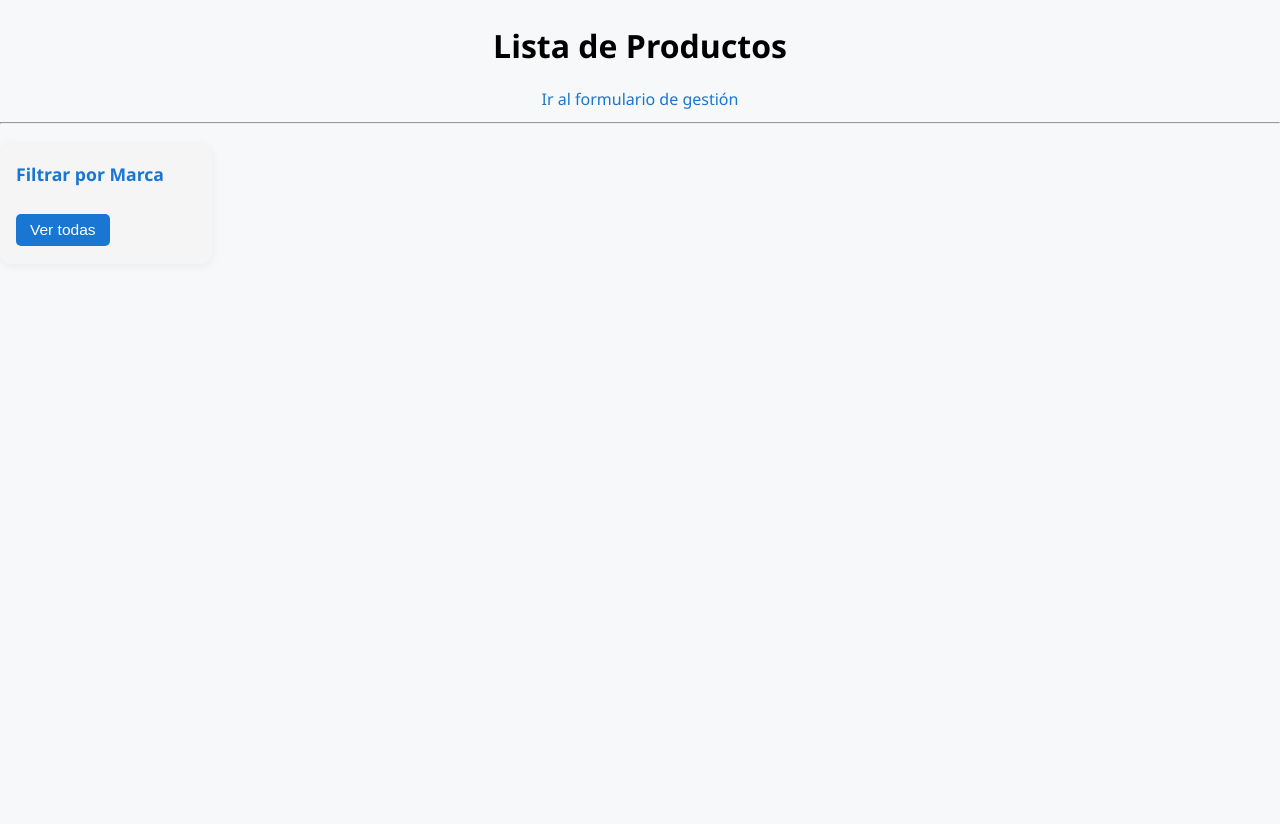
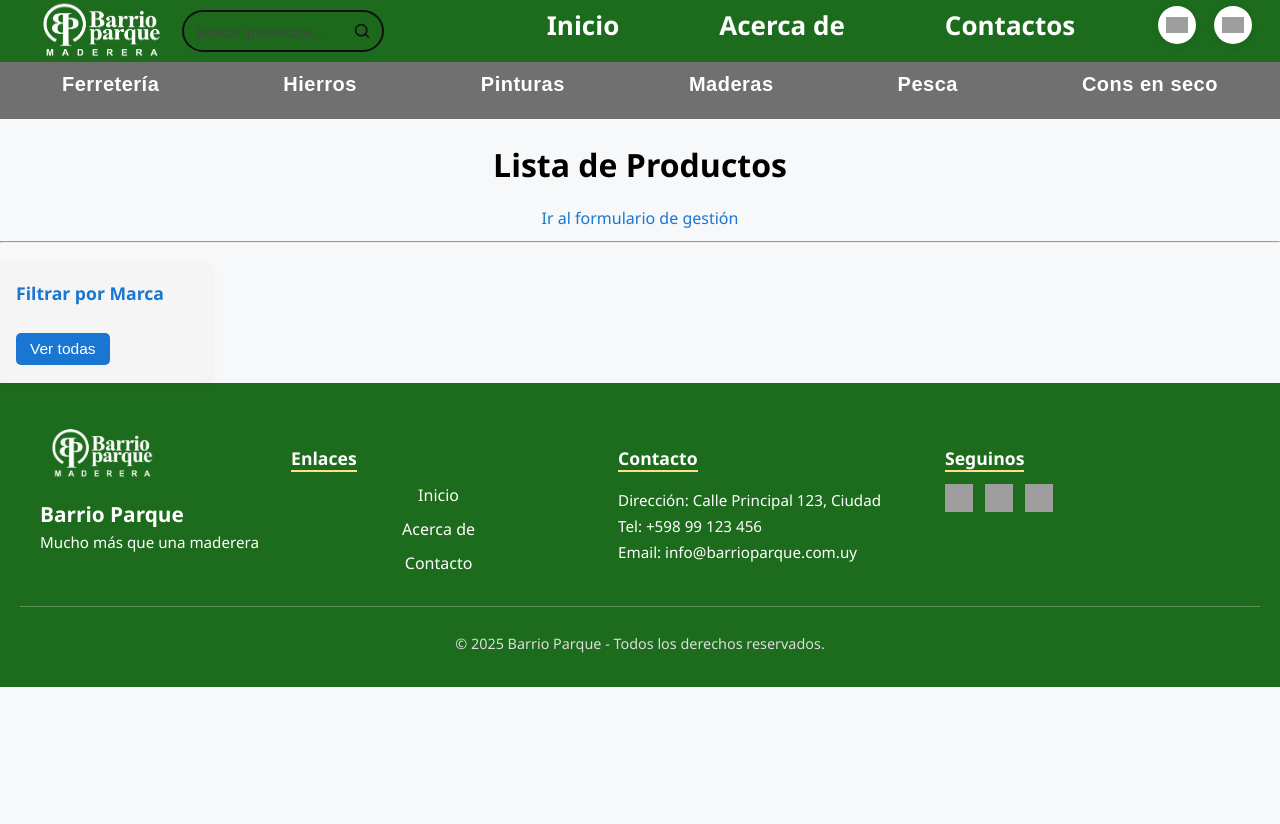
Before and after one commit to LautaroEtcheverry/Maderera, a PHP site: page /productos.html in a window 1280 px wide. After the commit the page ends 687 px from the top, so only its background shows below. Run offline with PHP 8.4, Linux system fonts and the light colour scheme; grey boxes are pictures that could not be loaded.

Commit message:
productos footer y nav

```diff
--- a/Proyecto-final/frontend/productos.css
+++ b/Proyecto-final/frontend/productos.css
@@ -3,6 +3,167 @@ body {
     min-height: 100vh;
     margin: 0;
     font-family: 'Segoe UI', Arial, sans-serif;
+}
+
+
+header {
+  background-color: #1d6b1d;
+  color: white;
+  display: flex;
+  align-items: center;
+  justify-content: space-between;
+  padding: 0 28px;
+  height: 62px;
+  box-sizing: border-box;
+
+}
+
+.header-left {
+  display: flex;
+  align-items: center;
+  gap: 6px;
+}
+
+.header-logo {
+  width: 140px;
+  height: 68px;
+  border-radius: 8px;
+  padding: 1px;
+}
+
+.header-search {
+  display: flex;
+  align-items: center;
+  background: rgba(0,0,0,0.02);
+  border: 2px solid #111;
+  border-radius: 30px;
+  padding: 2px 8px 2px 12px;
+  height: 34px;
+  transition: border 0.2s, box-shadow 0.2s;
+  width: fit-content;
+  margin-left: 6e0px;
+}
+
+.header-search:focus-within {
+  border-color: #1d6b1d;
+  box-shadow: 0 2px 12px rgba(29,107,29,0.10);
+}
+
+.header-search input {
+  background: transparent;
+  border: none;
+  outline: none;
+  color: #111;
+  font-size: 15px;
+  width: 150px;
+  padding: 4px 0;
+}
+
+.header-search input::placeholder {
+  color: #444;
+  opacity: 1;
+}
+
+.search-btn {
+  background: none;
+  border: none;
+  cursor: pointer;
+  padding: 2px 4px;
+  display: flex;
+  align-items: center;
+  border-radius: 50%;
+  transition: background 0.18s;
+  margin-left: 4px;
+}
+
+.search-btn svg {
+  width: 16px;
+  height: 16px;
+}
+
+.search-btn:hover {
+  background: rgba(29,107,29,0.08);
+}
+
+.header-center {
+  margin-left: 80px;
+  display: flex;
+  gap: 100px;
+  align-items: center;
+}
+
+.header-center a {
+  color: white;
+  font-weight: bold;
+  font-size: 26px;
+  transition: color 0.18s;
+  text-decoration: none;
+}
+
+.header-center a:hover {
+  color: #ffe082;
+}
+
+.header-right {
+  display: flex;
+  align-items: center;
+  gap: 18px;
+}
+
+.login-icon {
+  font-size: 22px;
+  color: white;
+  transition: transform 0.18s;
+}
+
+.header-right a:hover .login-icon {
+  transform: scale(1.18);
+  color: #ffe082;
+}
+
+.icon-circle {
+  display: inline-flex;
+  align-items: center;
+  justify-content: center;
+  background: #fff;
+  border-radius: 50%;
+  width: 38px;
+  height: 38px;
+  box-shadow: 0 2px 8px rgba(0,0,0,0.08);
+  transition: box-shadow 0.18s, transform 0.18s;
+}
+
+.icon-circle img {
+  width: 22px;
+  height: 22px;
+  object-fit: contain;
+}
+
+.header-right a:hover .icon-circle {
+  box-shadow: 0 4px 16px #ffe082;
+  transform: scale(1.12);
+}
+
+
+
+nav {
+  background-color: #707070;
+  display: flex;
+  justify-content: space-around;
+  padding: 10px 0;
+}
+
+nav a {
+  font-family: Arial, Helvetica, sans-serif;
+  font-weight: 400;
+  font-size: 1.25rem;
+  letter-spacing: 0.5px;
+  color: white;
+  text-decoration: none;
+  font-weight: bold;
+  height: 25px;
+  display: flex;
+  align-items: center;
 }
 
 h1 {
@@ -249,3 +410,147 @@ form#formProducto button:hover {
     .filtro-lateral { width: 100%; margin-bottom: 18px; }
     .productos-grid { flex-direction: column; align-items: center; }
 }
+
+
+
+footer {
+  background-color: #1d6b1d;
+  color: #fff;
+  padding: 40px 20px 20px 20px;
+}
+
+.footer-container {
+  display: flex;
+  flex-wrap: wrap;
+  justify-content: space-between;
+  max-width: 1200px;
+  margin: 0 auto;
+  gap: 32px;
+
+}
+
+.footer-logo img {
+  width: 120px;
+  border-radius: 8px;
+}
+
+.footer-logo h4 {
+  margin: 10px 0 4px 0;
+  font-size: 1.3rem;
+}
+
+.footer-logo p {
+  margin: 0;
+  font-size: 0.95rem;
+}
+
+.footer-links,
+.footer-contact,
+.footer-social {
+  flex: 1 1 180px;
+}
+
+.footer-links h4,
+.footer-contact h4,
+.footer-social h4 {
+  margin-bottom: 12px;
+  font-size: 1.1rem;
+  border-bottom: 2px solid #ffe082;
+  display: inline-block;
+}
+
+.footer-links ul {
+  list-style: none;
+  padding: 0;
+  margin: 0;
+}
+
+.footer-links ul li {
+  margin-bottom: 8px;
+}
+
+.footer-links ul li a {
+  color: #fff;
+  text-decoration: none;
+  transition: color 0.18s;
+}
+
+.footer-links ul li a:hover {
+  color: #ffe082;
+}
+
+.footer-contact p {
+  margin: 6px 0;
+  font-size: 0.95rem;
+}
+
+.footer-social .social-icons {
+  display: flex;
+  gap: 12px;
+}
+
+.footer-social .social-icons a img {
+  width: 28px;
+  height: 28px;
+  transition: transform 0.18s;
+  filter: grayscale(30%);
+}
+
+.footer-social .social-icons a:hover img {
+  transform: scale(1.2);
+}
+
+.footer-bottom {
+  text-align: center;
+  border-top: 1px solid #ffffff44;
+  margin-top: 20px;
+  padding-top: 12px;
+  font-size: 0.9rem;
+  color: #ddd;
+}
+.contactanos-left {
+  background: none;
+  border-radius: 12px;
+  padding: 24px 24px;
+  max-width: 400px;
+  width: 100%;
+  color: #ffffff;
+  text-align: left;
+}
+
+.contactanos-left h2 {
+  color: #ffffff;
+  margin-bottom: 16px;
+  font-size: 1.4rem;
+  border-bottom: 2px solid #ffffff;
+  display: inline-block;
+  padding-bottom: 4px;
+}
+
+.contactanos-left ul {
+  list-style: none;
+  padding: 0;
+  margin: 0;
+}
+
+.contactanos-left ul li {
+  margin-bottom: 10px;
+  font-size: 1rem;
+}
+
+.redes-contacto {
+  display: flex;
+  gap: 16px;
+  margin-top: 20px;
+}
+
+.redes-contacto a img {
+  width: 30px;
+  height: 30px;
+  transition: transform 0.2s ease;
+}
+
+.redes-contacto a:hover img {
+  transform: scale(1.1);
+  filter: none;
+}
--- a/Proyecto-final/frontend/productos.html
+++ b/Proyecto-final/frontend/productos.html
@@ -1,10 +1,54 @@
 <!DOCTYPE html>
 <html lang="es">
 <head>
-    <meta charset="UTF-8">
-    <title>Lista de Productos</title>
-    <link rel="stylesheet" href="productos.css">
+  <meta charset="UTF-8" />
+  <meta name="viewport" content="width=device-width, initial-scale=1.0"/>
+  <title>Productos | Barrio parque</title>
+  <link rel="stylesheet" href="productos.css" />
+  <link rel="icon" href="../inicio/assets/Logo_oficial_maderera.png" type="image/x-icon"/>
 </head>
+<body>
+<header>
+  <div class="header-left">
+    <img src="../../Proyecto-final/frontend/inicio/assets/Logo_oficial_maderera.png" alt="Logo" class="header-logo" />
+    <form class="header-search">
+      <input type="text" placeholder="Buscar productos..." />
+      <button type="submit" class="search-btn" aria-label="Buscar">
+        <svg width="20" height="20" viewBox="0 0 20 20" fill="none">
+          <circle cx="9" cy="9" r="7" stroke="#111" stroke-width="2"/>
+          <line x1="14" y1="14" x2="18" y2="17.5" stroke="#111" stroke-width="2" stroke-linecap="round"/>
+        </svg>
+      </button>
+    </form>
+  </div>
+  <div class="header-center">
+    <a href="../../Proyecto-final/frontend/inicio/inicio.html">Inicio</a>
+    <a href="../frontend/acercade/acercade.html">Acerca de</a>
+    <a href="../frontend/contacto/contacto.html">Contactos</a>
+  </div>
+  <div class="header-right">
+    <a href="#" title="Login Usuario">
+      <span class="icon-circle">
+        <img src="https://cdn-icons-png.flaticon.com/512/747/747376.png" alt="Login"/>
+      </span>
+    </a>
+    <a href="#" title="Carrito de Compras">
+      <span class="icon-circle">
+        <img src="https://cdn-icons-png.flaticon.com/512/1170/1170678.png" alt="Carrito"/>
+      </span>
+    </a>
+  </div>
+</header>
+
+<nav>
+  <a href="productos.html">Ferretería</a>
+  <a href="../tiposdeproductos/hierros/hierros.html">Hierros</a>
+  <a href="../tiposdeproductos/pinturas/pinturas.html">Pinturas</a>
+  <a href="../tiposdeproductos/maderas/maderas.html">Maderas</a>
+  <a href="../tiposdeproductos/pesca/pesca.html">Pesca</a>
+  <a href="../tiposdeproductos/cons_en_seco/cons_en_seco.html">Cons en seco</a>
+</nav>
+
 <body>
     <h1>Lista de Productos</h1>
     <a href="formulario_producto.html">Ir al formulario de gestión</a>
@@ -68,4 +112,43 @@
       </div>
     </div>
 </body>
+
+
+<footer>
+  <div class="footer-container">
+    <div class="footer-logo">
+      <img src="../frontend/inicio/assets/Logo_oficial_maderera.png" alt="Logo Maderera Barrio Parque" />
+      <h4>Barrio Parque</h4>
+      <p>Mucho más que una maderera</p>
+    </div>
+    <div class="footer-links">
+      <h4>Enlaces</h4>
+      <ul>
+        <li><a href="../inicio/inicio.html">Inicio</a></li>
+        <li><a href="../acercade/acercade.html">Acerca de</a></li>
+        <li><a href="../contacto/contacto.html">Contacto</a></li>
+      </ul>
+    </div>
+    <div class="footer-contact">
+      <h4>Contacto</h4>
+      <p>Dirección: Calle Principal 123, Ciudad</p>
+      <p>Tel: +598 99 123 456</p>
+      <p>Email: info@barrioparque.com.uy</p>
+    </div>
+    <div class="footer-social">
+      <h4>Seguinos</h4>
+      <div class="social-icons">
+        <a href="#" target="_blank"><img src="https://cdn-icons-png.flaticon.com/512/733/733547.png" alt="Facebook" /></a>
+        <a href="#" target="_blank"><img src="https://cdn-icons-png.flaticon.com/512/2111/2111463.png" alt="Instagram" /></a>
+        <a href="#" target="_blank"><img src="https://cdn-icons-png.flaticon.com/512/3670/3670051.png" alt="WhatsApp" /></a>
+      </div>
+    </div>
+  </div>
+  <div class="footer-bottom">
+    <p>&copy; 2025 Barrio Parque - Todos los derechos reservados.</p>
+  </div>
+</footer>
+</body>
 </html>
+
+</html>
```
